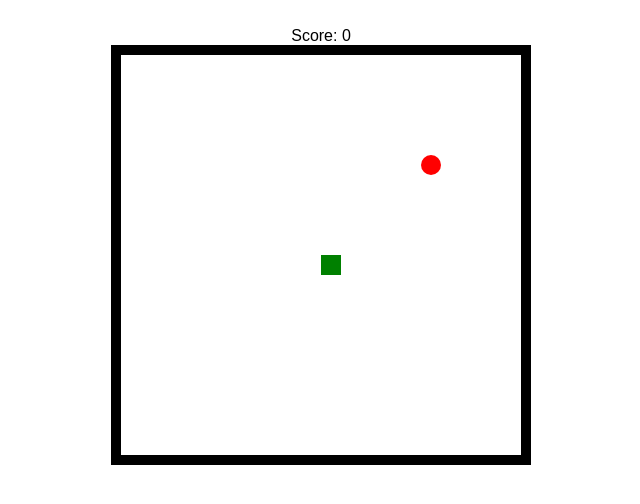
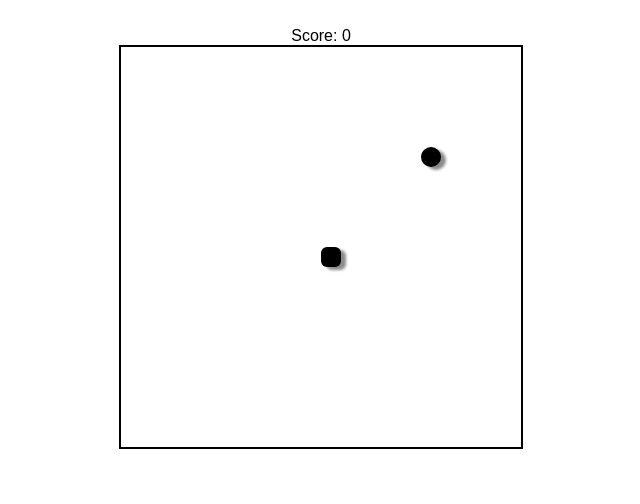
Before and after one commit to roykillany/SnakeGame, a plain HTML site: page index.html in a window 1280 px wide. Shown: the part 102-606 px from the top of the page, without its empty margins (319-959 px from the left). Drawn offline with Linux system fonts and the light colour scheme.

Commit message:
Start retro styling.

```diff
--- a/css/snake.css
+++ b/css/snake.css
@@ -22,7 +22,8 @@ h1 {
 
 figure {
   display: inline-block;
-  border: 10px solid black;
+  border: 2px solid black;
+  overflow: hidden;
 }
 
 ul:after {
@@ -38,10 +39,13 @@ li {
 }
 
 .snake {
-  background: green;
+  background: black;
+  border-radius: 6px;
+  box-shadow: 5px 3px 3px #8b8989;
 }
 
 .apple {
-  background: red;
+  background: black;
   border-radius: 50%;
+  box-shadow: 5px 3px 3px #8b8989;
 }
```
Also changed, not shown: 2 other files.
